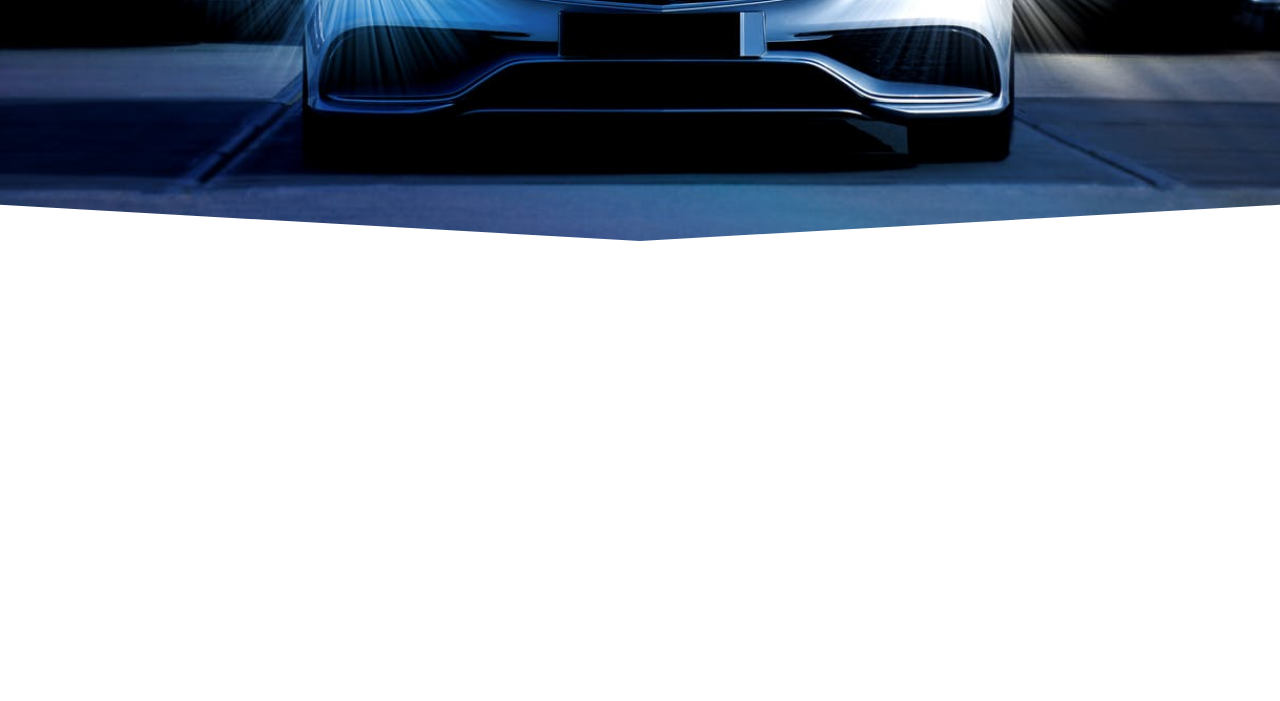
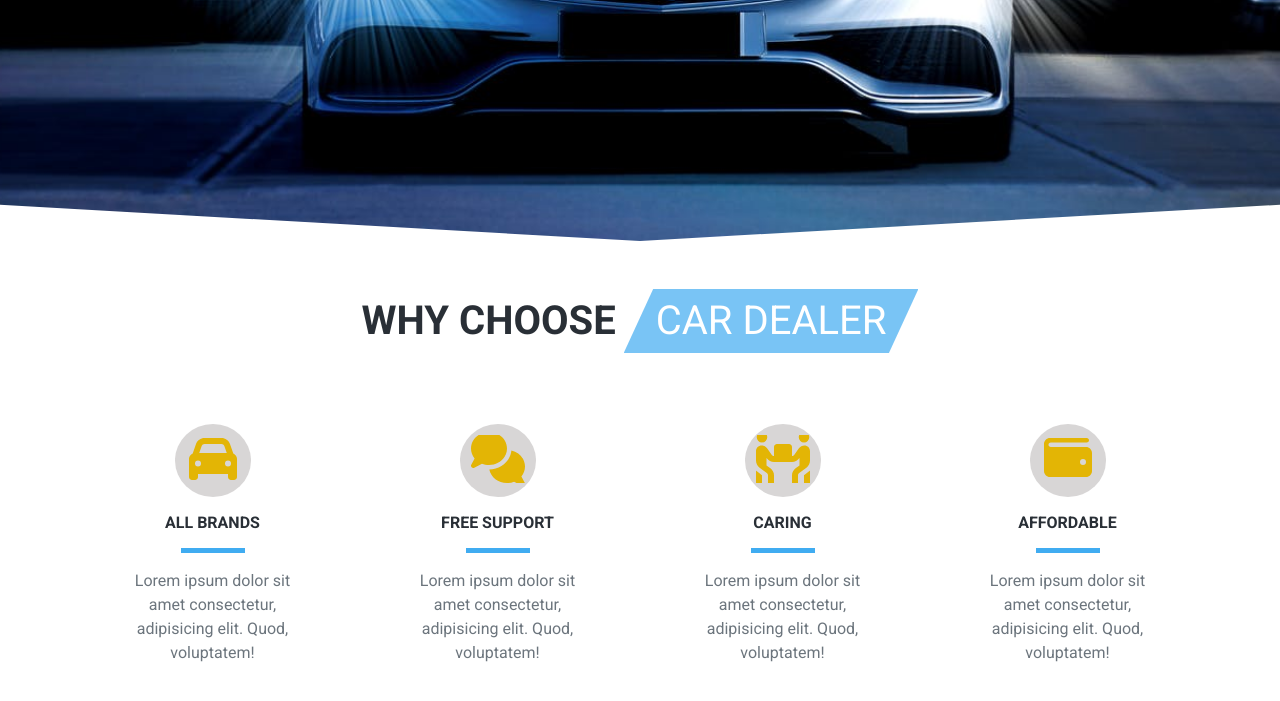
Before and after one commit to thomasfregene/car-dealership-app, a plain HTML site: page index.html in a window 1280 px wide. Shown: the part 559-1260 px from the top of the page. Before the commit the page ends 800 px from the top, so only its background shows below. Drawn offline with Linux system fonts and the light colour scheme.

Commit message:
created the skills section

```diff
--- a/index.html
+++ b/index.html
@@ -80,6 +80,63 @@
     </div>
     <!--end of header section -->
 
+    <!-- skills section -->
+    <section class="skills py-5" id="skills">
+        <div class="container">
+            <!-- section title -->
+            <div class="row mb-5">
+                <div class="col d-flex flex-wrap text-uppercase justify-content-center">
+                    <h1 class="font-weight-bold align-self-center mx-1">why choose</h1>
+                    <h1 class="section-title--special mx-1">car dealer</h1>
+                </div>
+            </div>
+            <!--end of section title -->
+            <div class="row">
+                <!-- single skill -->
+                <div class="col-sm-6 col-lg-3 text-center my-3">
+                    <a href="#" class="skills-icon p-2 rounded-circle">
+                        <i class="fas fa-car fa-fw"></i>
+                    </a>
+                    <h6 class="text-uppercase font-weight-bold my-3">all brands</h6>
+                    <div class="skills-underline"></div>
+                    <p class="w-75 mx-auto text-muted">Lorem ipsum dolor sit amet consectetur, adipisicing elit. Quod, voluptatem!</p>
+                </div>
+                <!--end of single skill -->
+                <!-- single skill -->
+                <div class="col-sm-6 col-lg-3 text-center my-3">
+                    <a href="#" class="skills-icon p-2 rounded-circle">
+                        <i class="fas fa-comments fa-fw"></i>
+                    </a>
+                    <h6 class="text-uppercase font-weight-bold my-3">free support</h6>
+                    <div class="skills-underline"></div>
+                    <p class="w-75 mx-auto text-muted">Lorem ipsum dolor sit amet consectetur, adipisicing elit. Quod, voluptatem!</p>
+                </div>
+                <!--end of single skill -->
+                <!-- single skill -->
+                <div class="col-sm-6 col-lg-3 text-center my-3">
+                    <a href="#" class="skills-icon p-2 rounded-circle">
+                        <i class="fas fa-people-carry fa-fw"></i>
+                    </a>
+                    <h6 class="text-uppercase font-weight-bold my-3">caring</h6>
+                    <div class="skills-underline"></div>
+                    <p class="w-75 mx-auto text-muted">Lorem ipsum dolor sit amet consectetur, adipisicing elit. Quod, voluptatem!</p>
+                </div>
+                <!--end of single skill -->
+                <!-- single skill -->
+                <div class="col-sm-6 col-lg-3 text-center my-3">
+                    <a href="#" class="skills-icon p-2 rounded-circle">
+                        <i class="fas fa-wallet fa-fw"></i>
+                    </a>
+                    <h6 class="text-uppercase font-weight-bold my-3">affordable</h6>
+                    <div class="skills-underline"></div>
+                    <p class="w-75 mx-auto text-muted">Lorem ipsum dolor sit amet consectetur, adipisicing elit. Quod, voluptatem!</p>
+                </div>
+                <!--end of single skill -->
+            </div>
+        </div>
+    </section>
+    <!--end of  skills section -->
+
 
 
 
```
